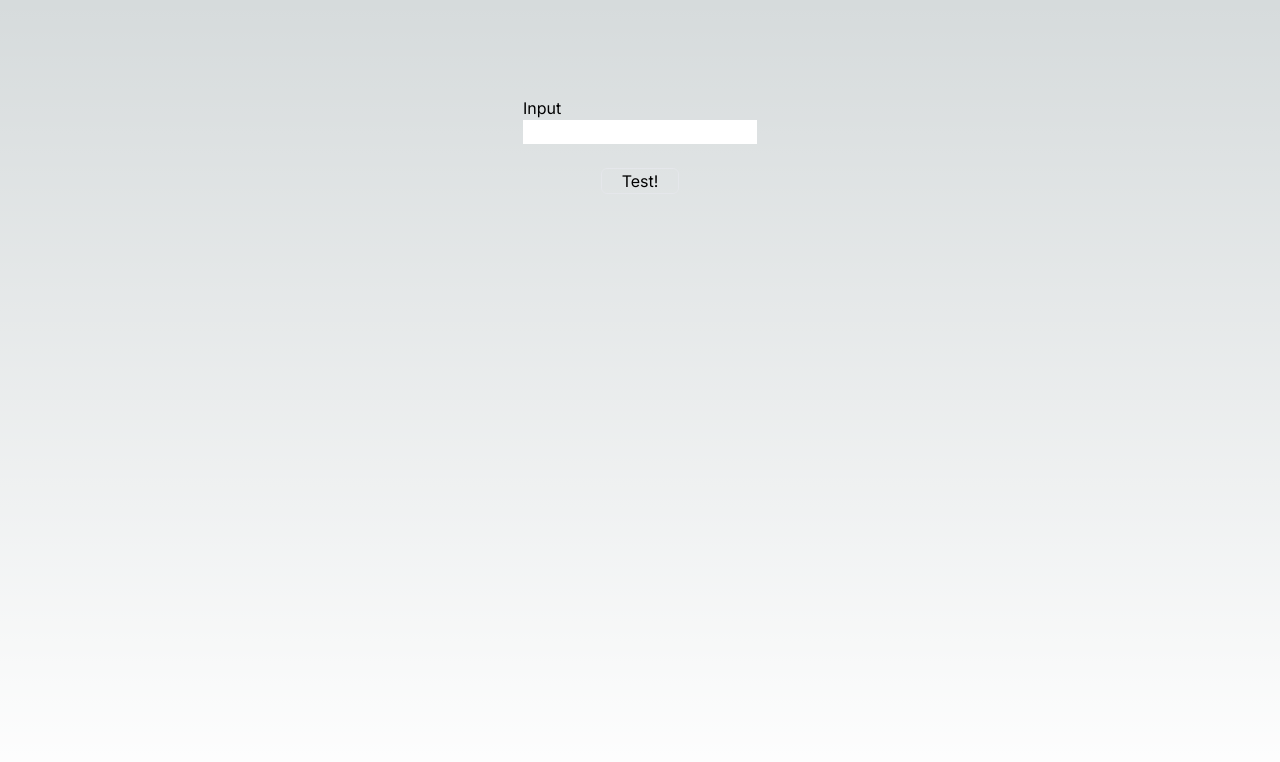
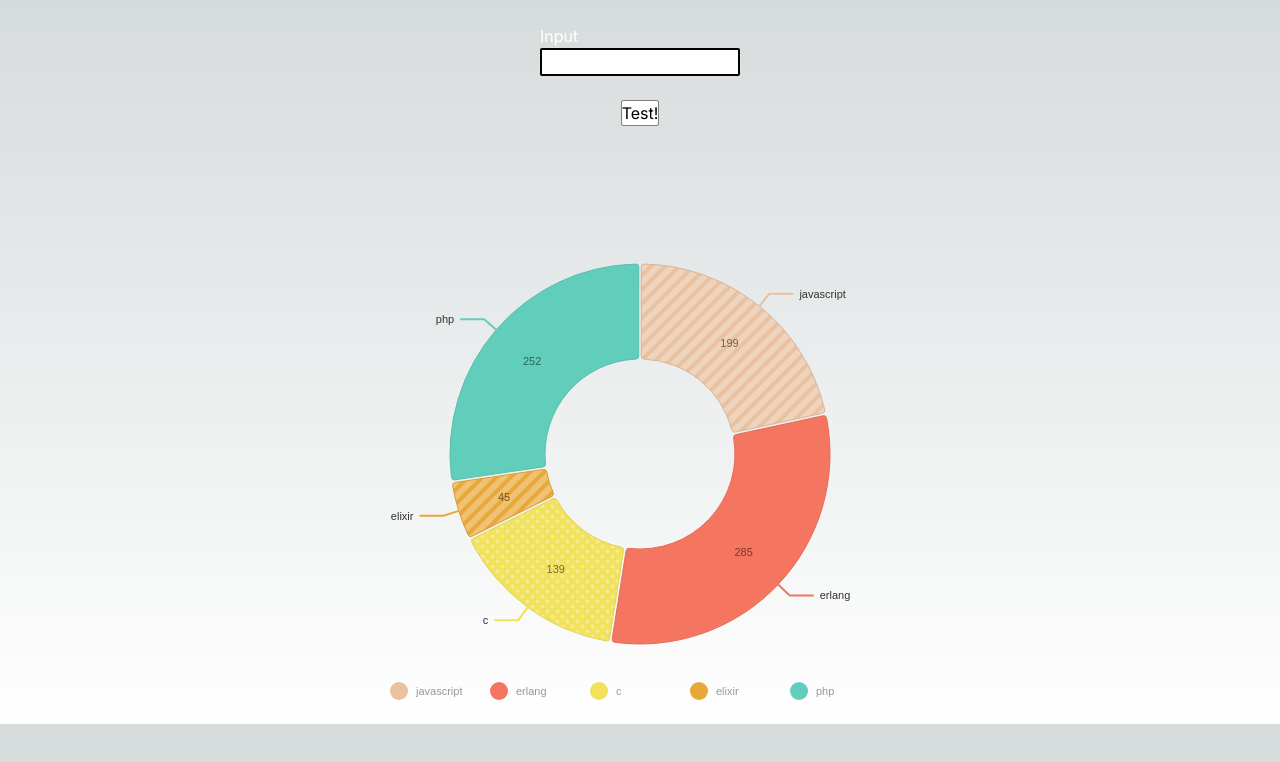
Before and after one commit to posthello-code/budgetizer, a Next.js app: page / in a window 1280 px wide. Shown: the top 762 px of the page. Built offline with nearby package versions, Linux system fonts and the light colour scheme.

Commit message:
play with nivo

```diff
--- a/app/globals.css
+++ b/app/globals.css
@@ -3,16 +3,16 @@
 @tailwind utilities;
 
 :root {
-  --foreground-rgb: 0, 0, 0;
+  --foreground-rgb: 255, 255, 255;
   --background-start-rgb: 214, 219, 220;
   --background-end-rgb: 255, 255, 255;
 }
 
 @media (prefers-color-scheme: dark) {
   :root {
-    --foreground-rgb: 255, 255, 255;
-    --background-start-rgb: 0, 0, 0;
-    --background-end-rgb: 0, 0, 0;
+    --foreground-rgb: 0, 0, 0;
+    --background-start-rgb: 255, 255, 255;
+    --background-end-rgb: 255, 255, 255;
   }
 }
 
--- a/app/page.tsx
+++ b/app/page.tsx
@@ -2,29 +2,241 @@
 
 import React, { useState } from "react";
 
-export default function Home() {
+// install (please try to align the version of installed @nivo packages)
+// yarn add @nivo/pie
+import { ResponsivePie } from "@nivo/pie";
+
+// make sure parent container have a defined height when using
+// responsive component, otherwise height will be 0 and
+// no chart will be rendered.
+// website examples showcase many properties,
+// you'll often use just a few of them.
+const MyResponsivePie = ({ data /* see data tab */ }: any) => (
+  <ResponsivePie
+    data={data}
+    margin={{ top: 40, right: 80, bottom: 80, left: 80 }}
+    innerRadius={0.5}
+    padAngle={0.7}
+    cornerRadius={3}
+    activeOuterRadiusOffset={8}
+    borderWidth={1}
+    borderColor={{
+      from: "color",
+      modifiers: [["darker", 0.2]],
+    }}
+    arcLinkLabelsSkipAngle={10}
+    arcLinkLabelsTextColor="#333333"
+    arcLinkLabelsThickness={2}
+    arcLinkLabelsColor={{ from: "color" }}
+    arcLabelsSkipAngle={10}
+    arcLabelsTextColor={{
+      from: "color",
+      modifiers: [["darker", 2]],
+    }}
+    defs={[
+      {
+        id: "dots",
+        type: "patternDots",
+        background: "inherit",
+        color: "rgba(255, 255, 255, 0.3)",
+        size: 4,
+        padding: 1,
+        stagger: true,
+      },
+      {
+        id: "lines",
+        type: "patternLines",
+        background: "inherit",
+        color: "rgba(255, 255, 255, 0.3)",
+        rotation: -45,
+        lineWidth: 6,
+        spacing: 10,
+      },
+    ]}
+    fill={[
+      {
+        match: {
+          id: "ruby",
+        },
+        id: "dots",
+      },
+      {
+        match: {
+          id: "c",
+        },
+        id: "dots",
+      },
+      {
+        match: {
+          id: "go",
+        },
+        id: "dots",
+      },
+      {
+        match: {
+          id: "python",
+        },
+        id: "dots",
+      },
+      {
+        match: {
+          id: "scala",
+        },
+        id: "lines",
+      },
+      {
+        match: {
+          id: "lisp",
+        },
+        id: "lines",
+      },
+      {
+        match: {
+          id: "elixir",
+        },
+        id: "lines",
+      },
+      {
+        match: {
+          id: "javascript",
+        },
+        id: "lines",
+      },
+    ]}
+    legends={[
+      {
+        anchor: "bottom",
+        direction: "row",
+        justify: false,
+        translateX: 0,
+        translateY: 56,
+        itemsSpacing: 0,
+        itemWidth: 100,
+        itemHeight: 18,
+        itemTextColor: "#999",
+        itemDirection: "left-to-right",
+        itemOpacity: 1,
+        symbolSize: 18,
+        symbolShape: "circle",
+        effects: [
+          {
+            on: "hover",
+            style: {
+              itemTextColor: "#000",
+            },
+          },
+        ],
+      },
+    ]}
+  />
+);
+
+const data = [
+  {
+    id: "javascript",
+    label: "javascript",
+    value: 199,
+    color: "hsl(182, 70%, 50%)",
+  },
+  {
+    id: "erlang",
+    label: "erlang",
+    value: 285,
+    color: "hsl(141, 70%, 50%)",
+  },
+  {
+    id: "c",
+    label: "c",
+    value: 139,
+    color: "hsl(253, 70%, 50%)",
+  },
+  {
+    id: "elixir",
+    label: "elixir",
+    value: 45,
+    color: "hsl(108, 70%, 50%)",
+  },
+  {
+    id: "php",
+    label: "php",
+    value: 252,
+    color: "hsl(169, 70%, 50%)",
+  },
+];
+
+const Controls = () => {
   const [inputText, setInputText] = useState("");
-
   function handleClick() {
     console.log(inputText);
   }
-
   return (
-    <main className="text-grey flex min-h-screen flex-col items-center p-24">
-      <label>
+    <div
+      style={{
+        height: 200,
+        width: 200,
+        justifyContent: "center",
+        alignSelf: "center",
+        justifyItems: "center",
+      }}
+    >
+      <div>
+        <label style={{ width: "100%" }}>
           Input<br></br>
           <input
-          style={{ color: "black" }}
+            style={{
+              width: 200,
+              color: "black",
+              borderColor: "black",
+              borderRadius: 2,
+              borderWidth: 2,
+              backgroundColor: "white",
+            }}
             name="Input"
             onChange={(event) => {
               setInputText(event.target.value);
             }}
           ></input>
         </label>
+      </div>
+      <div>
         <br></br>
-      <button className="border rounded-md px-5" onClick={handleClick}>
+        <button
+          style={{
+            textAlign: "center",
+            color: "black",
+            borderColor: "grey",
+            borderRadius: 2,
+            borderWidth: 1,
+            backgroundColor: "white",
+          }}
+          onClick={handleClick}
+        >
           Test!
         </button>
+      </div>
+    </div>
+  );
+};
+
+export default function Home() {
+  return (
+    <main>
+      <div
+        style={{
+          display: "flex",
+          flexDirection: "column",
+          justifyContent: "center",
+          alignContent: "center",
+        }}
+      >
+        <br></br>
+        <Controls></Controls>
+        <div id="chart" style={{ height: 500 }}>
+          <MyResponsivePie data={data}></MyResponsivePie>
+        </div>
+      </div>
     </main>
   );
 }
+
+//
```
Also changed, not shown: package.json (+7 -5 lines), 1 other file (tests, documents, lock files or other folders). Lines whose indentation alone changed are shown as unchanged.
